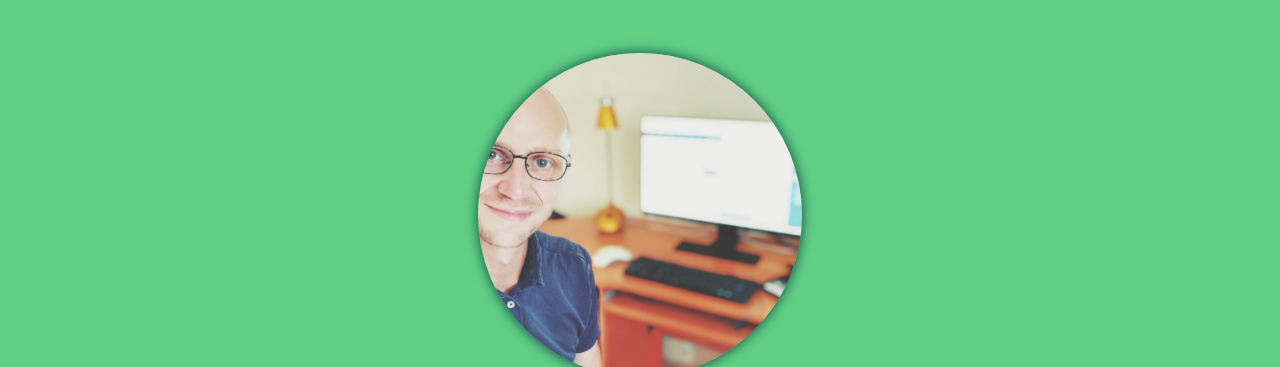
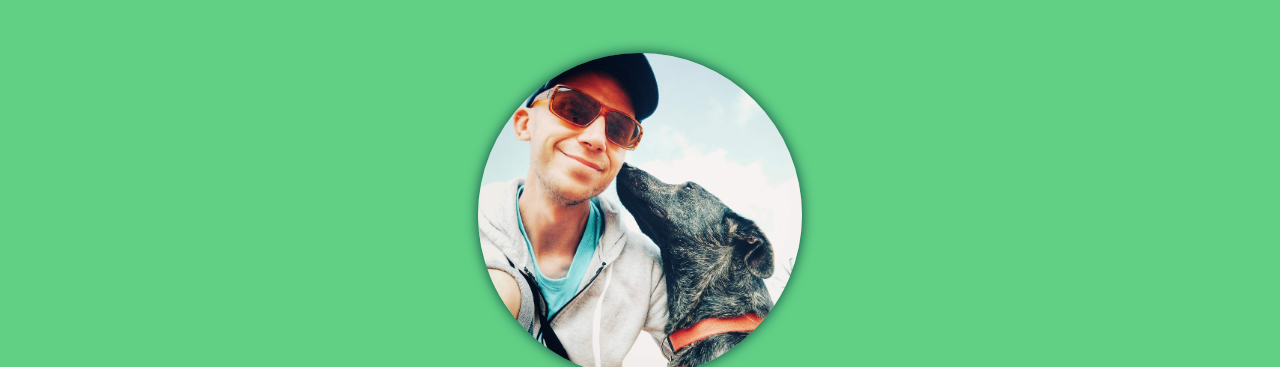
Before and after one commit to fuerte-nerd/getDaveTuts, a Gatsby site: page / in a window 1280 px wide. Shown: the part 68-435 px from the top of the page. Built offline with nearby package versions, Linux system fonts and the light colour scheme; Gatsby itself is replaced by a stand-in of ours.

Commit message:
Update Pages “hero”

```diff
--- a/content/hero.md
+++ b/content/hero.md
@@ -1,5 +1,5 @@
 ---
-hero_image: assets/IMG_20190709_102502-01-01.jpeg
+hero_image: assets/IMG_20190707_093345-01.jpeg
 lead: >-
   Hey! My name's Dave (obviously). Whenever I get spare moments, I often spend
   them nourishing/mincing my mind to bring you easily-digestible development
```
